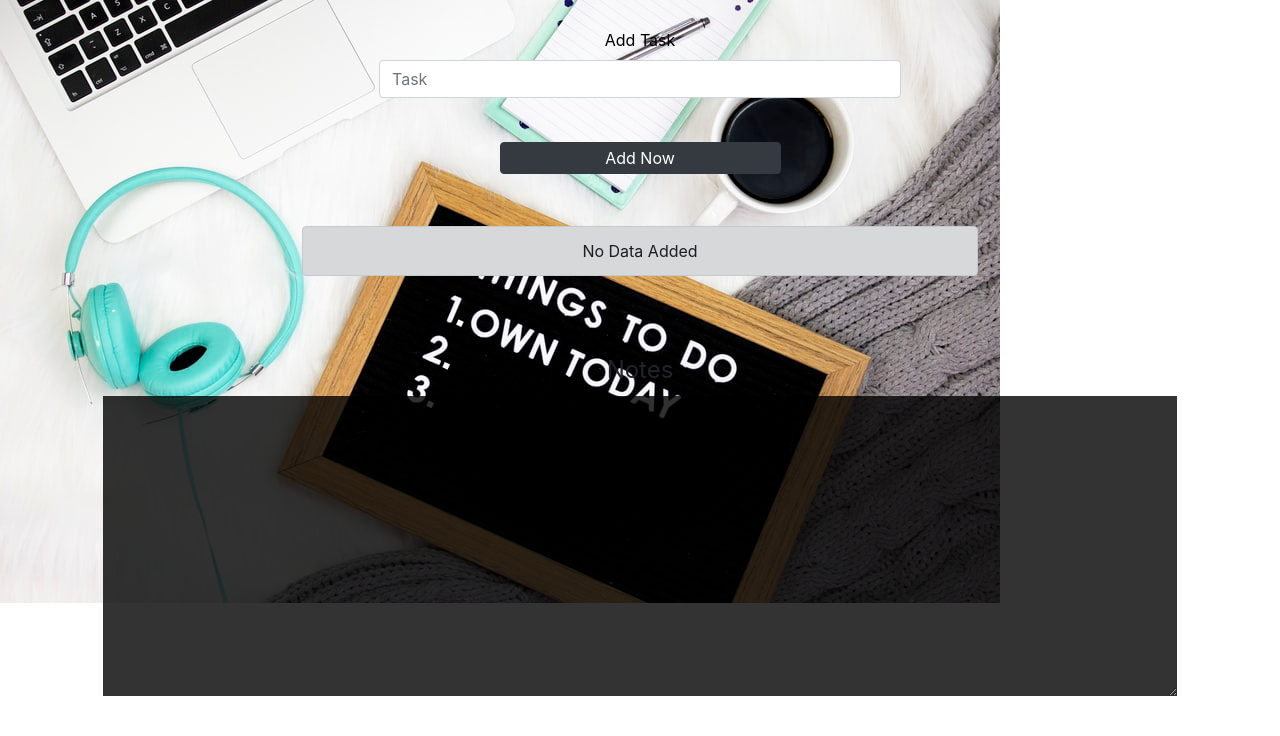
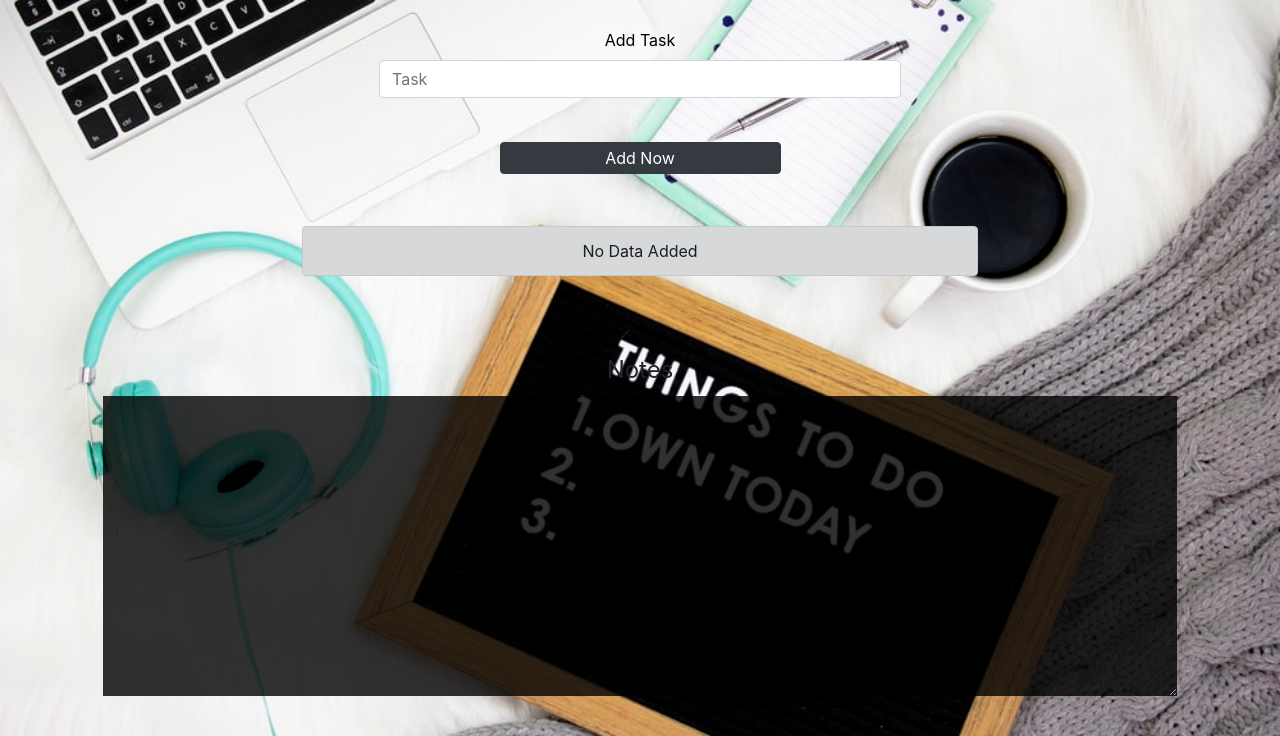
Before and after one commit to mohammedAteff/ToDo-list-website-, a plain HTML site: page index.html in a window 1280 px wide. Shown: the part 64-800 px from the top of the page. Drawn offline with nearby package versions, Linux system fonts and the light colour scheme.

Commit message:
New commit

```diff
--- a/css/main.css
+++ b/css/main.css
@@ -7,7 +7,7 @@ body {
     /* background-color: rgb(216, 84, 84); */
     background-image: url(../images/photo-1547480053-7d174f67b557.jfif);
     background-repeat: no-repeat;
-    background-size: auto;
+    background-size: cover;
 }
 
 h1 {
--- a/js/main.js
+++ b/js/main.js
@@ -14,9 +14,10 @@ let addTask = () => {
     let task = input.value;
     if (task.length == 0 || task.length < 2 || task.length > 100) {
         alert("you must enter a valid data")
-        notask.classList.remove('none');
+        // notask.classList.remove('none');
 
-    } else {
+    }
+     else {
         notask.classList.add('none');
         tasks.innerHTML += `<div class ='task alert alert-light'> ${task}
         <button style="width: 30px;" class='delete float-right  btn btn-danger'> X </button>
```
